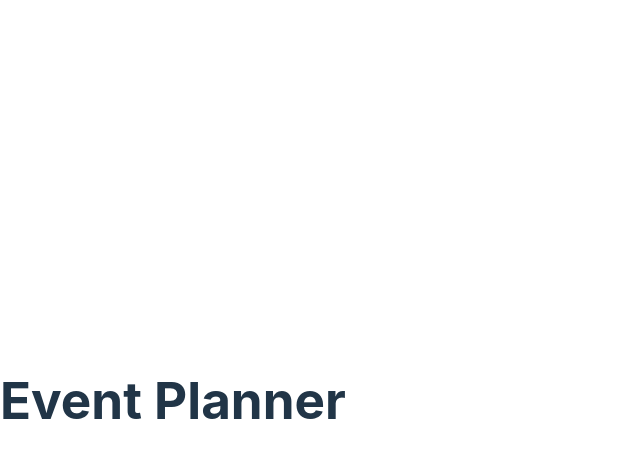
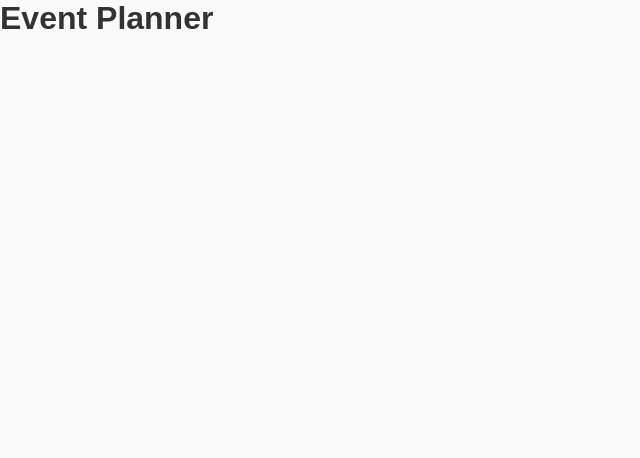
Before and after one commit to Sergey-Ryabko-84/event-planner, a React (Vite) app: page / in a window 1280 px wide. Shown: the top 458 px of the page, without its empty margins (0-640 px from the left). Built offline with nearby package versions, Linux system fonts and the light colour scheme.

Commit message:
adds emotion

```diff
--- a/package.json
+++ b/package.json
@@ -11,6 +11,8 @@
     "preview": "vite preview"
   },
   "dependencies": {
+    "@emotion/react": "^11.14.0",
+    "@emotion/styled": "^11.14.0",
     "react": "^18.3.1",
     "react-dom": "^18.3.1"
   },
--- a/src/App.tsx
+++ b/src/App.tsx
@@ -1,5 +1,13 @@
+import { Global } from "@emotion/react";
+import { globalStyles } from "./styles";
+
 function App() {
-  return <h1>Event Planner</h1>;
+  return (
+    <div style={{ display: "flex" }}>
+      <Global styles={globalStyles} />
+      <h1>Event Planner</h1>
+    </div>
+  );
 }
 
 export default App;
--- a/src/main.tsx
+++ b/src/main.tsx
@@ -1,6 +1,5 @@
 import { StrictMode } from "react";
 import { createRoot } from "react-dom/client";
-import "./index.css";
 import App from "./App.tsx";
 
 createRoot(document.getElementById("root")!).render(
--- /dev/null
+++ b/src/styles/globalStyles.ts
@@ -0,0 +1,30 @@
+/** @jsxImportSource @emotion/react */
+import { css } from "@emotion/react";
+
+export const globalStyles = css`
+  * {
+    margin: 0;
+    padding: 0;
+    box-sizing: border-box;
+  }
+
+  body {
+    font-family: Arial, sans-serif;
+    background-color: #fafafa;
+    color: #333;
+  }
+
+  h1,
+  h2,
+  h3,
+  h4,
+  h5,
+  h6 {
+    margin: 0;
+  }
+
+  a {
+    text-decoration: none;
+    color: inherit;
+  }
+`;
--- /dev/null
+++ b/src/styles/index.ts
@@ -0,0 +1,2 @@
+export * from "./globalStyles";
+export * from "./palette";
--- /dev/null
+++ b/src/styles/palette.ts
@@ -0,0 +1,22 @@
+export const palette = {
+  taskCategories: {
+    marketing: "#66bb57",
+    product: "#f5d506",
+    sales: "#0179c1",
+    design: "#ffaa48",
+    support: "#00c4e0",
+    development: "#c474e1"
+  },
+  background: {
+    page: "#edeff1",
+    card: "#ffffff",
+    otherMonthCard: "#ebebeb",
+    currentMonthCard: "#e3e5e6"
+  },
+  text: {
+    otherMonthText: "#868686",
+    currentMonthText: "#4c4e50",
+    calendarTitle: "#31353a",
+    taskText: "#404040"
+  }
+};
```
Also changed, not shown: 1 other file (tests, documents, lock files or other folders).
